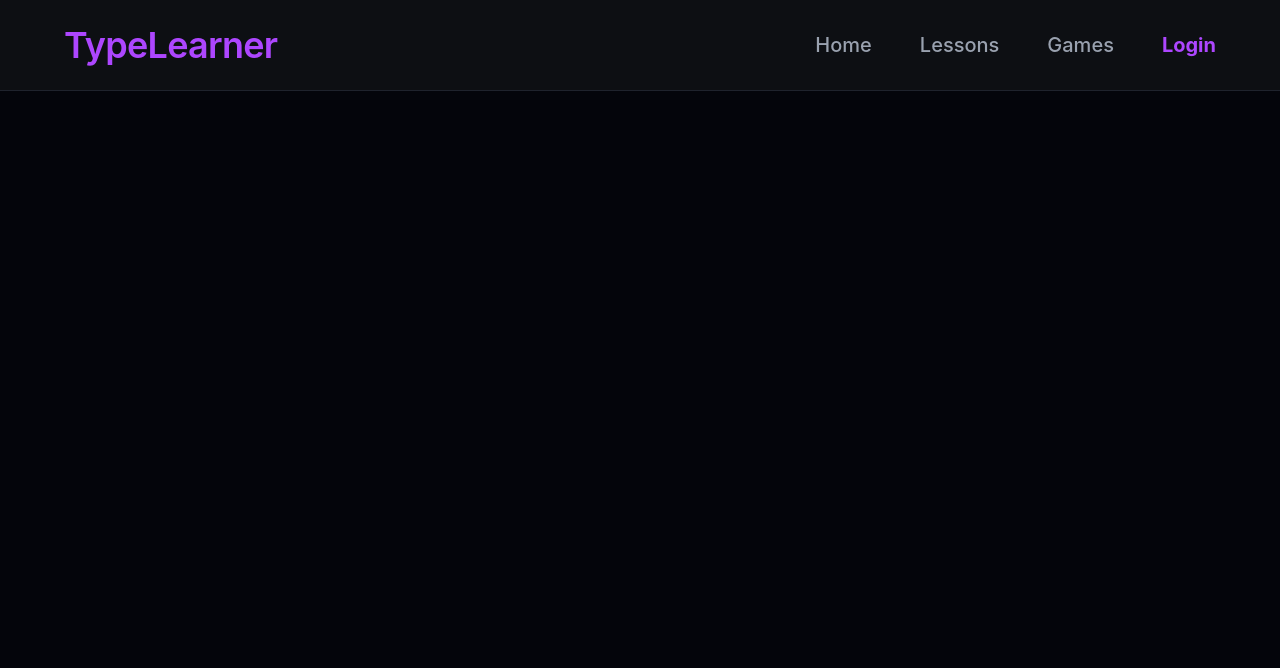
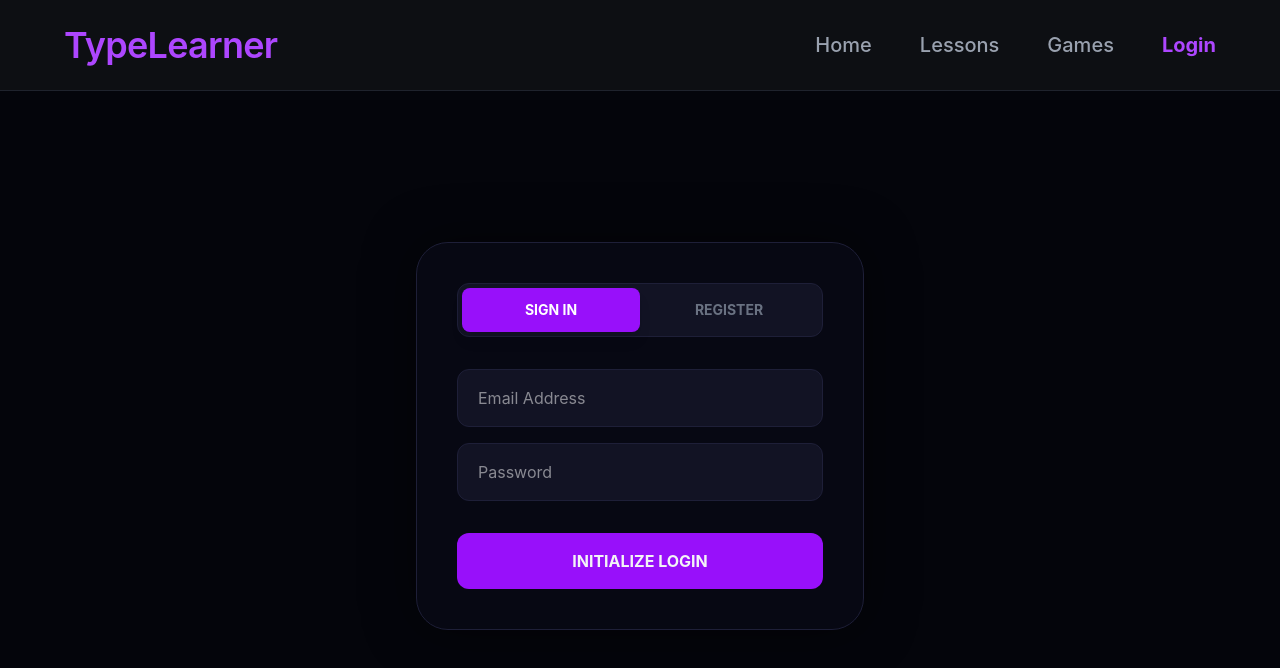
Before and after one commit to AbhayChauhan09/Typelearner, a React (Vite) app: page /login in a window 1280 px wide. Shown: the top 668 px of the page. Built offline with nearby package versions, Linux system fonts and the light colour scheme.

Commit message:
profile.jsx update

```diff
--- a/src/pages/Profile.jsx
+++ b/src/pages/Profile.jsx
@@ -4,8 +4,6 @@ import { useNavigate } from "react-router-dom";
 function Profile() {
   const navigate = useNavigate();
   const [isLogin, setIsLogin] = useState(true);
-
-  // FIXED: useState mein complex logic mat rakho, null se start karo
   const [savedUser, setSavedUser] = useState(null);
   const [loading, setLoading] = useState(true);
 
@@ -13,7 +11,6 @@ function Profile() {
   const [email, setEmail] = useState("");
   const [password, setPassword] = useState("");
 
-  // SAFE DATA LOADING: Component load hone ke baad hi storage check karenge
   useEffect(() => {
     const rawData = localStorage.getItem("typelearner_user");
     if (rawData && rawData !== "undefined" && rawData !== "null") {
@@ -72,10 +69,26 @@ function Profile() {
     );
   }
 
-  // ... (Auth UI remains same)
   return (
     <div className="min-h-screen w-full flex items-center justify-center bg-[#04050b] p-6 pt-24">
-       {/* Auth Form UI here */}
+      <div className="w-full max-w-md bg-[#080914]/90 backdrop-blur-xl border border-[#1e1f38] rounded-[32px] p-10 shadow-[0_0_50px_rgba(0,0,0,0.5)]">
+        <div className="flex w-full bg-[#121324] rounded-xl p-1 mb-8 border border-[#1e1f38]">
+          <button onClick={() => setIsLogin(true)} className={`flex-1 py-3 text-sm font-bold uppercase rounded-lg transition-all ${isLogin ? 'bg-purple-600 text-white shadow-lg' : 'text-gray-500 hover:text-white'}`}>Sign In</button>
+          <button onClick={() => setIsLogin(false)} className={`flex-1 py-3 text-sm font-bold uppercase rounded-lg transition-all ${!isLogin ? 'bg-cyan-600 text-white shadow-lg' : 'text-gray-500 hover:text-white'}`}>Register</button>
+        </div>
+
+        <form onSubmit={handleSubmit} className="flex flex-col gap-4">
+          {!isLogin && (
+            <input type="text" placeholder="Username" required value={username} onChange={(e) => setUsername(e.target.value)} className="w-full bg-[#121324] border border-[#1e1f38] rounded-xl px-5 py-4 text-white focus:outline-none focus:border-cyan-500" />
+          )}
+          <input type="email" placeholder="Email Address" required value={email} onChange={(e) => setEmail(e.target.value)} className="w-full bg-[#121324] border border-[#1e1f38] rounded-xl px-5 py-4 text-white focus:outline-none focus:border-purple-500" />
+          <input type="password" placeholder="Password" required value={password} onChange={(e) => setPassword(e.target.value)} className="w-full bg-[#121324] border border-[#1e1f38] rounded-xl px-5 py-4 text-white focus:outline-none focus:border-purple-500" />
+
+          <button type="submit" className={`w-full py-4 rounded-xl font-bold mt-4 transition ${isLogin ? "bg-purple-600 hover:bg-purple-700" : "bg-cyan-600 hover:bg-cyan-700"}`}>
+            {isLogin ? "INITIALIZE LOGIN" : "REGISTER PROFILE"}
+          </button>
+        </form>
+      </div>
     </div>
   );
 }
```
